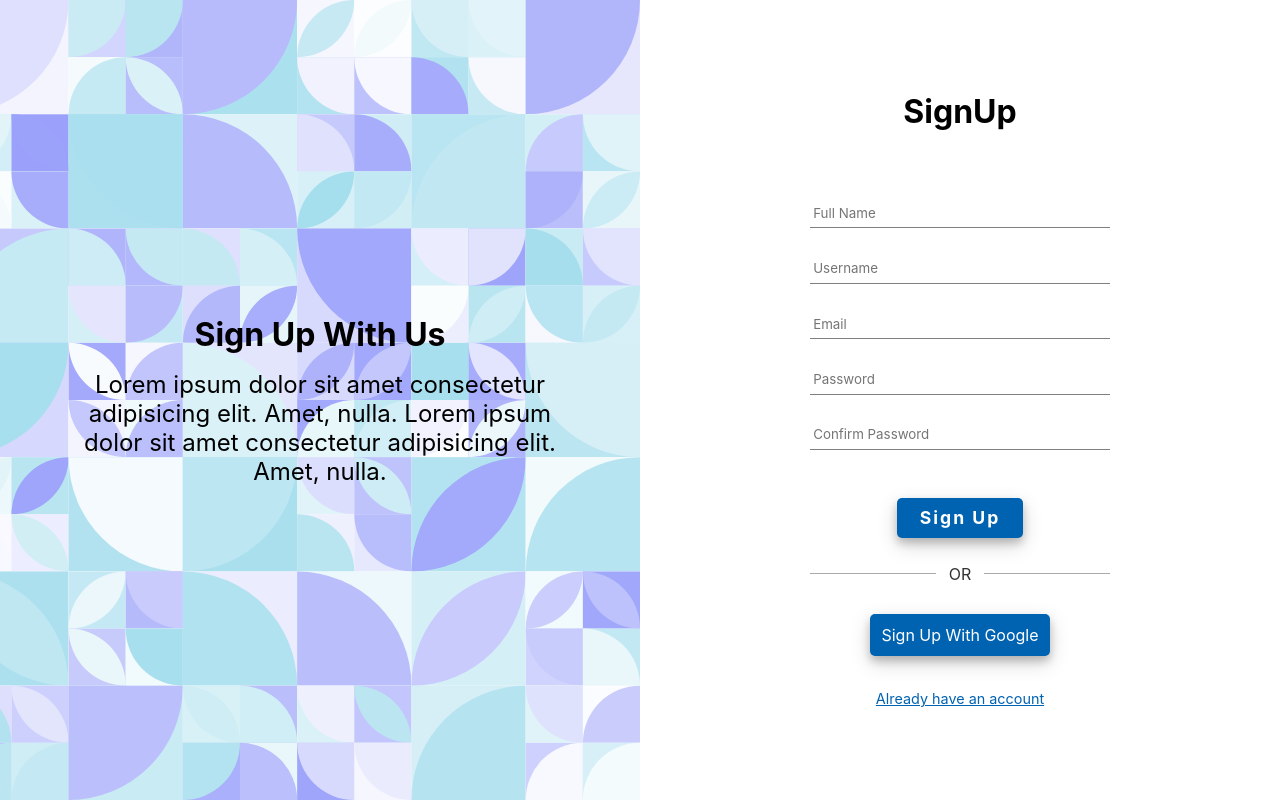
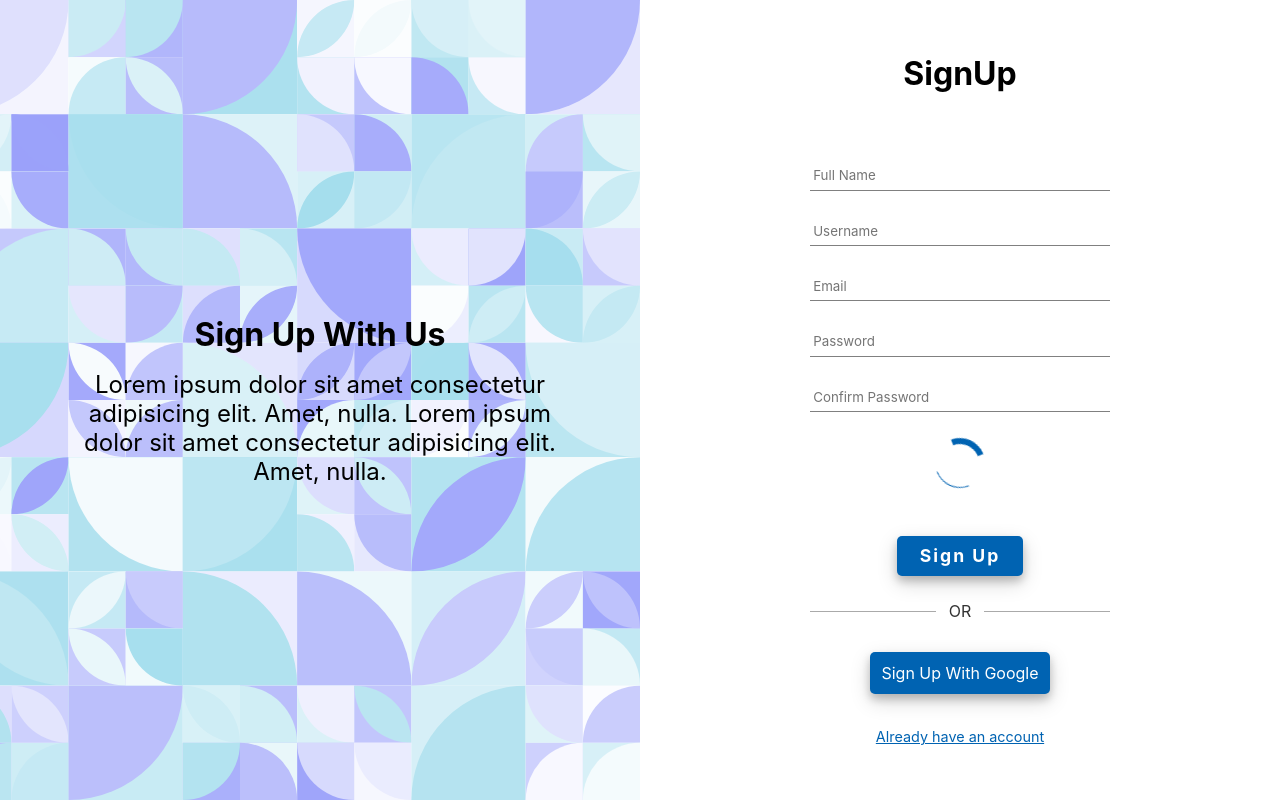
Before and after one commit to Lexdgr8est/social-app-frontend, a React (Create React App) app: page /signup in a window 1280 px wide. Built offline with nearby package versions, Linux system fonts and the light colour scheme.

Commit message:
added spinner and back to top button

```diff
--- a/src/App.css
+++ b/src/App.css
@@ -442,6 +442,50 @@ footer .flex {
     height: 100vh;
 }
 
+/* Spinner */
+.spinner {
+    width:50px;
+    height:50px;
+    position: relative;
+}
+
+.spinner div {
+    box-sizing: border-box;
+    position: absolute;
+    width: 100%;
+    height: 100%;
+    border: 7px solid transparent;
+    border-top-color: var(--secondary-color);
+    border-radius: 50%;
+    animation: spinnerOne 1.2s linear infinite;
+}
+
+.spinner div:nth-child(2) {
+    border: 7px solid transparent;
+    border-bottom-color: var(--secondary-color);
+    animation: spinnerTwo 1.2s linear infinite;
+}
+
+.flex-spinner {
+    display: flex;
+    justify-content: center;
+    align-items: center;
+    margin: 1rem 0;
+}
+
+@keyframes spinnerOne {
+    0% { transform: rotate(0deg); border-width: 7px; }
+    50% { transform: rotate(180deg); border-width: 1px; }
+    100% { transform: rotate(360deg); border-width: 7px; }
+}
+
+@keyframes spinnerTwo {
+    0% { transform: rotate(0deg); border-width: 1px; }
+    50% { transform: rotate(180deg); border-width: 7px; }
+    100% { transform: rotate(360deg); border-width: 1px; }
+}
+
+
 
 /* Media Queries */
 
--- /dev/null
+++ b/src/components/Spinner.js
@@ -0,0 +1,14 @@
+import React from 'react'
+
+const Spinner = () => {
+    return (
+        <>
+            <div className="spinner">
+                <div></div>
+                <div></div>
+            </div>
+        </>
+    )
+}
+
+export default Spinner
--- a/src/pages/SignUp.js
+++ b/src/pages/SignUp.js
@@ -1,6 +1,7 @@
 import React, { useState, useContext } from 'react';
 import { Link } from 'react-router-dom';
 import pattern from '../svgs/pattern.svg';
+import Spinner from '../components/Spinner';
 import { DataContext } from '../Context'
 
 
@@ -44,6 +45,9 @@ const SignUp = () => {
                     <div className="control">
                         <input type="password" name='password1' onChange={handleSignUp} placeholder="Confirm Password" required />
                     </div>
+                    <div className="flex-spinner">
+                        <Spinner />
+                    </div>
                     <div className="control control-btn">
                         <button className="btn btn-primary" >Sign Up</button>
                     </div>
```
